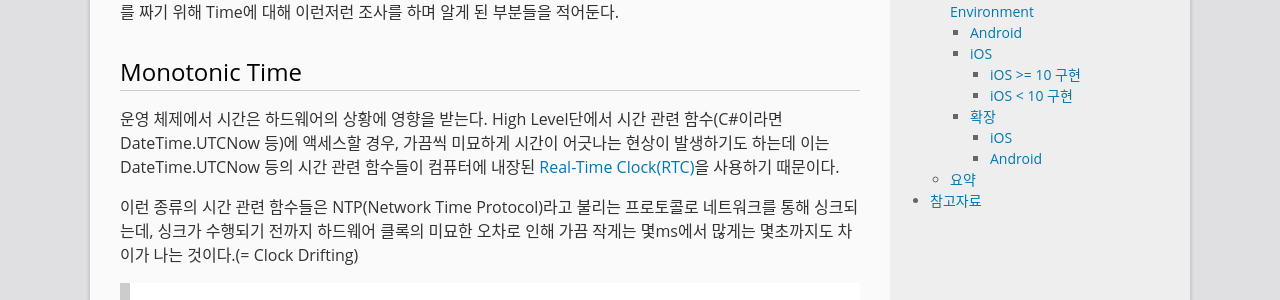
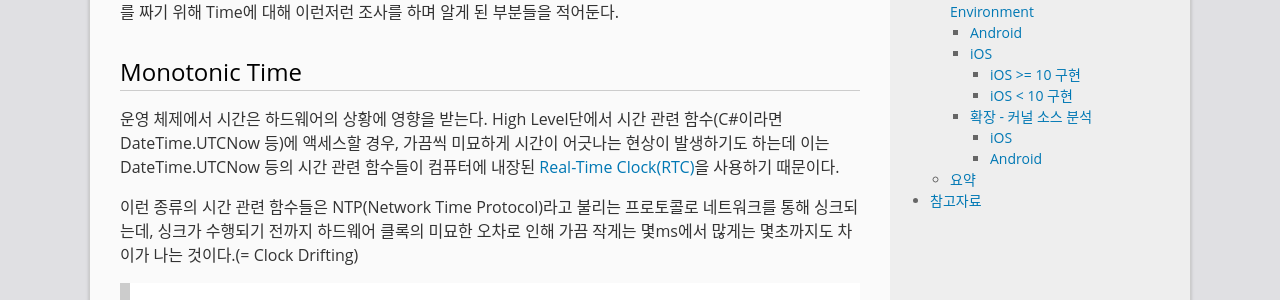
Before and after one commit to GarlicDipping/garlicdipping.github.io, a Jekyll site: the page built from _posts/2019-06-29-monotonic-time-and-unity-realtimesincestartup.md, in a window 1280 px wide and 900 px high, scrolled down 557 px. Shown: the part 153-453 px from the top of the window. Built offline with Jekyll 4.4.1, drawn with Linux system fonts in a browser that asks for light colours; comment, search, counter and statistics services are not loaded.

Commit message:
no message

```diff
--- a/_posts/2019-06-29-monotonic-time-and-unity-realtimesincestartup.md
+++ b/_posts/2019-06-29-monotonic-time-and-unity-realtimesincestartup.md
@@ -136,7 +136,7 @@ static int64_t ms_boot_timestamp() {
 
 출처에서 나와 있듯이, 부트 타임을 받은 뒤 gettimeofday() 리턴을 받기 전 NTP싱크 또는 유저의 시간 변경이 적용되어버리면 Race Condition이 발생한다. ***sysctl을 통해 리턴받은 KERN_BOOTTIME 값은 디바이스 시간 변경에 영향을 받기 때문이다.*** 이를 막기 위해 do{}while 루프 안에서 gettimeofday() 함수 호출 전후에 시간 변경 여부를 검사하도록 구현되어 있음을 확인할 수 있다.
 
-### 확장
+### 확장 - 커널 소스 분석
 
 #### iOS
 
```
